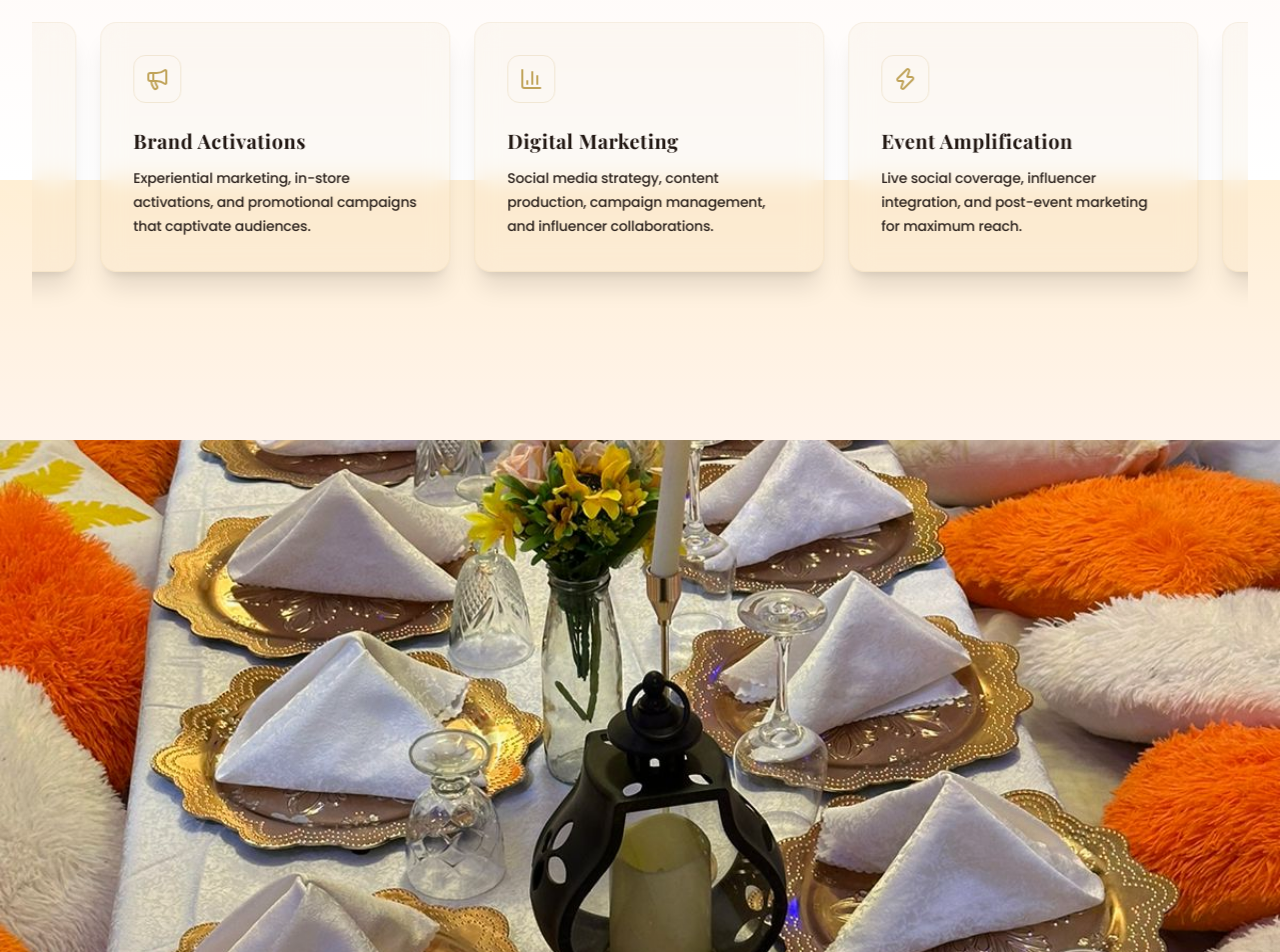
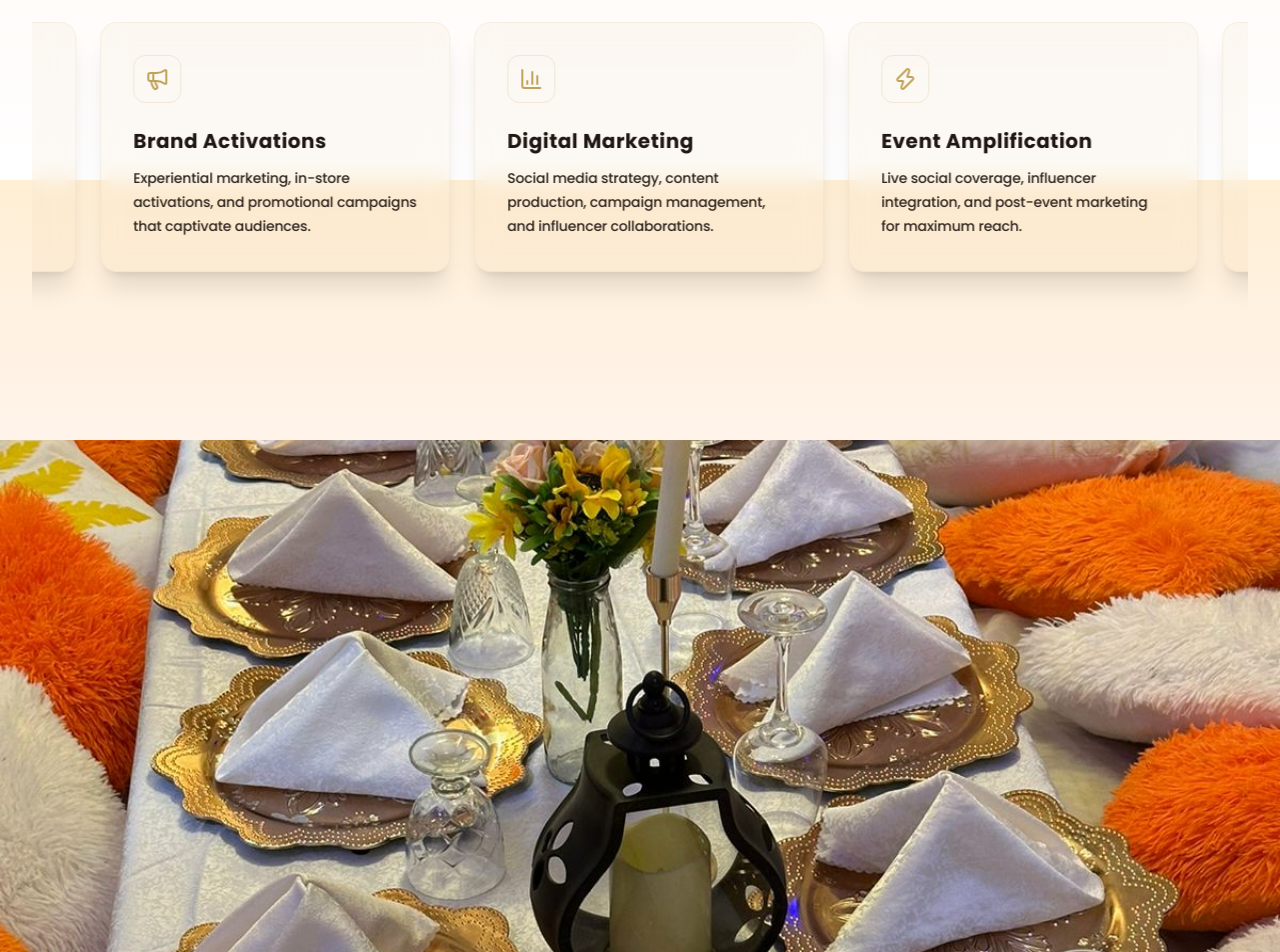
Before and after one commit to malnusagency-lgtm/wanjey-events, a Next.js app: page / in a window 1280 px wide. Shown: the part 1420-2372 px from the top of the page. Built offline with nearby package versions, Linux system fonts and the light colour scheme.

Commit message:
Made pre-marquee background image fixed and unified typography to Poppins across entire site

```diff
--- a/src/app/globals.css
+++ b/src/app/globals.css
@@ -97,7 +97,7 @@
   }
 
   h1, h2, h3, h4, h5, h6 {
-    font-family: var(--font-playfair), Georgia, serif;
+    font-family: var(--font-poppins), system-ui, sans-serif;
     letter-spacing: -0.025em;
   }
 
--- a/src/components/ParallaxImageBreakout.tsx
+++ b/src/components/ParallaxImageBreakout.tsx
@@ -9,31 +9,16 @@ interface Props {
 }
 
 const ParallaxImageBreakout = ({ src, alt }: Props) => {
-  const ref = useRef<HTMLDivElement>(null);
-  const { scrollYProgress } = useScroll({
-    target: ref,
-    offset: ["start end", "end start"],
-  });
-
-  // Moves the image slightly downwards as the user scrolls down,
-  // creating a parallax slower-than-scroll effect.
   return (
-    <section ref={ref} className="relative h-[40vh] md:h-[60vh] lg:h-[80vh] w-full overflow-hidden">
-      <div className="absolute inset-0 z-0 h-full w-full">
-        <Image
-          src={src}
-          alt={alt}
-          fill
-          sizes="100vw"
-          className="object-cover"
-          quality={100}
-          priority={false}
-        />
-        {/* Cinematic blend overlay */}
-        <div className="absolute inset-0 bg-gradient-to-t from-background/90 via-background/40 to-background/90 mix-blend-multiply" />
-      </div>
+    <section className="relative h-[40vh] md:h-[60vh] lg:h-[80vh] w-full overflow-hidden">
+      <div
+        className="absolute inset-0 z-0 bg-cover bg-center bg-no-repeat bg-fixed w-full h-full"
+        style={{ backgroundImage: `url("${src}")` }}
+      />
+      {/* Cinematic blend overlay to maintain transition smoothness */}
+      <div className="absolute inset-0 z-1 bg-gradient-to-t from-background/90 via-background/40 to-background/90 mix-blend-multiply pointer-events-none" />
       <div className="absolute inset-0 z-10 flex items-center justify-center pointer-events-none">
-        {/* Optional overlaying content could go here, e.g. a large minimal logo */}
+        {/* Optional overlaying content could go here */}
       </div>
     </section>
   );
--- a/tailwind.config.ts
+++ b/tailwind.config.ts
@@ -17,7 +17,7 @@ export default {
     },
     extend: {
       fontFamily: {
-        serif: ["var(--font-playfair)", "Georgia", "serif"],
+        serif: ["var(--font-poppins)", "system-ui", "sans-serif"],
         sans: ["var(--font-poppins)", "system-ui", "sans-serif"],
       },
       colors: {
```
